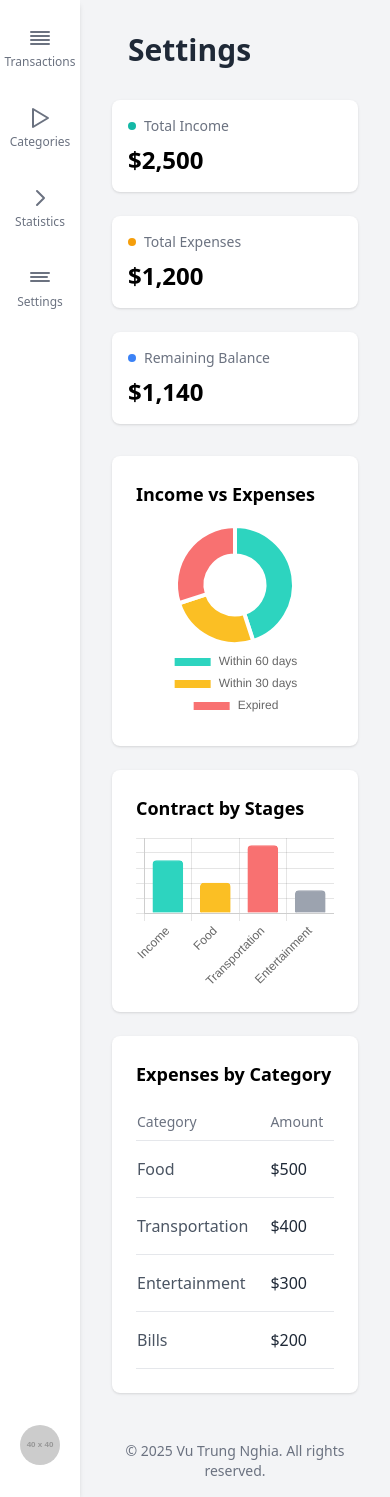
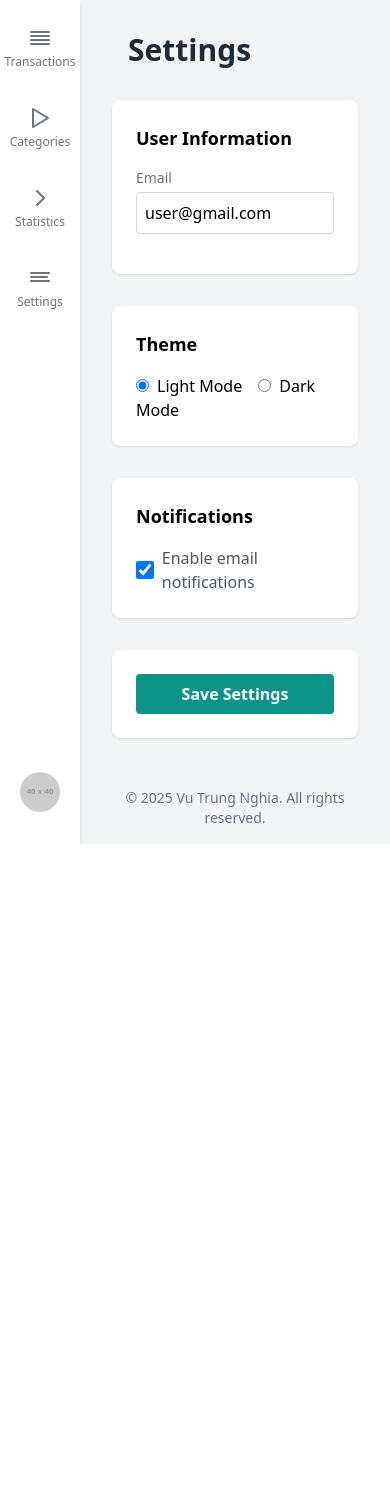
Before and after one commit to anhemlam648/Expense_Management_Frontend, a React (Vite) app: page /Settings in a window 390 px wide. After the commit the page ends 844 px from the top, so only its background shows below. Built offline with nearby package versions, Linux system fonts and the light colour scheme.

Commit message:
Create Sample Statistics data temporary and settings

```diff
--- a/src/components/Home/home.jsx
+++ b/src/components/Home/home.jsx
@@ -2,16 +2,24 @@ import React from 'react';
 import { Bar, Doughnut } from 'react-chartjs-2'; // Import chart
 import { Chart as ChartJS, CategoryScale, LinearScale, BarElement, Title, Tooltip, Legend, ArcElement } from 'chart.js';
 
-ChartJS.register(CategoryScale, LinearScale, BarElement, Title, Tooltip, Legend, ArcElement);
+ChartJS.register(
+  CategoryScale,
+  LinearScale,
+  BarElement,
+  Title,
+  Tooltip,
+  Legend,
+  ArcElement
+);
 
 const contractByStagesData = {
   labels: ['Income', 'Food', 'Transportation', 'Entertainment'],
   datasets: [{
     label: 'Contracts',
     data: [350, 200, 450, 150],
-    backgroundColor: ['#2dd4bf', '#fbbf24', '#f87171', '#9ca3af'],
-    borderColor: ['#2dd4bf', '#fbbf24', '#f87171', '#9ca3af'],
-    borderWidth: 1,
+    backgroundColor: ['#4CAF50', '#FF9800', '#F44336', '#2196F3'],
+      borderColor: ['#4CAF50', '#FF9800', '#F44336', '#2196F3'],
+      borderWidth: 1,
     borderRadius: 4,
     barThickness: 30,
   }],
@@ -21,8 +29,8 @@ const contractExpiringData = {
   labels: ['Within 60 days', 'Within 30 days', 'Expired'],
   datasets: [{
     data: [45, 25, 30],
-    backgroundColor: ['#2dd4bf', '#fbbf24', '#f87171'],
-    hoverBackgroundColor: ['#14b8a6', '#f59e0b', '#ef4444'],
+    backgroundColor: ['#2dd4bf', '#fbbf24', '#F44336'],
+    hoverBackgroundColor: ['#14b8a6', '#f59e0b', '#F44336'],
     borderColor: '#fff',
     borderWidth: 4,
   }],
--- a/src/components/Settings/settings.jsx
+++ b/src/components/Settings/settings.jsx
@@ -1,138 +1,103 @@
-import React from 'react';
-import { Bar, Doughnut } from 'react-chartjs-2'; // Import chart
-import { Chart as ChartJS, CategoryScale, LinearScale, BarElement, Title, Tooltip, Legend, ArcElement } from 'chart.js';
+import React, { useState } from 'react';
 
-ChartJS.register(CategoryScale, LinearScale, BarElement, Title, Tooltip, Legend, ArcElement);
+// Sample settings data (temporary)
+const Settings = () => {
+  const [theme, setTheme] = useState("light");
+  const [notifications, setNotifications] = useState(true);
+  const [email, setEmail] = useState("user@gmail.com");
 
-const contractByStagesData = {
-  labels: ['Income', 'Food', 'Transportation', 'Entertainment'],
-  datasets: [{
-    label: 'Contracts',
-    data: [350, 200, 450, 150],
-    backgroundColor: ['#2dd4bf', '#fbbf24', '#f87171', '#9ca3af'],
-    borderColor: ['#2dd4bf', '#fbbf24', '#f87171', '#9ca3af'],
-    borderWidth: 1,
-    borderRadius: 4,
-    barThickness: 30,
-  }],
-};
+  const handleThemeChange = (e) => {
+    setTheme(e.target.value);
+  };
 
-const contractExpiringData = {
-  labels: ['Within 60 days', 'Within 30 days', 'Expired'],
-  datasets: [{
-    data: [45, 25, 30],
-    backgroundColor: ['#2dd4bf', '#fbbf24', '#f87171'],
-    hoverBackgroundColor: ['#14b8a6', '#f59e0b', '#ef4444'],
-    borderColor: '#fff',
-    borderWidth: 4,
-  }],
-};
+  const handleNotificationsChange = () => {
+    setNotifications(!notifications);
+  };
 
-const Categories = () => {
+  const handleEmailChange = (e) => {
+    setEmail(e.target.value);
+  };
+
+  const handleSave = () => {
+    alert("Settings saved!");
+  };
+
   return (
     <main className="flex-1 p-8">
       <header className="flex justify-between items-center mb-8">
         <h1 className="text-3xl font-bold text-gray-800 ml-4">Settings</h1>
       </header>
 
-      {/* Total */}
-      <section className="grid grid-cols-1 md:grid-cols-3 gap-6 mb-8">
-        <div className="bg-white p-4 rounded-lg shadow">
-          <div className="flex items-center">
-            <div className="w-2 h-2 rounded-full mr-2 bg-teal-500"></div>
-            <h3 className="text-sm font-medium text-gray-500">Total Income</h3>
-          </div>
-          <p className="text-2xl font-bold mt-2">$2,500</p>
-        </div>
-        <div className="bg-white p-4 rounded-lg shadow">
-          <div className="flex items-center">
-            <div className="w-2 h-2 rounded-full mr-2 bg-amber-500"></div>
-            <h3 className="text-sm font-medium text-gray-500">Total Expenses</h3>
-          </div>
-          <p className="text-2xl font-bold mt-2">$1,200</p>
-        </div>
-        <div className="bg-white p-4 rounded-lg shadow">
-          <div className="flex items-center">
-            <div className="w-2 h-2 rounded-full mr-2 bg-blue-500"></div>
-            <h3 className="text-sm font-medium text-gray-500">Remaining Balance</h3>
-          </div>
-          <p className="text-2xl font-bold mt-2">$1,140</p>
+      {/* User Settings Section */}
+      <section className="bg-white p-6 rounded-lg shadow mb-8">
+        <h4 className="font-bold text-lg mb-4">User Information</h4>
+        <div className="mb-4">
+          <label className="block text-sm font-medium text-gray-500">Email</label>
+          <input
+            type="email"
+            value={email}
+            onChange={handleEmailChange}
+            className="mt-1 block w-full p-2 border border-gray-300 rounded"
+          />
         </div>
       </section>
 
-      {/* Chart Income vs Expenses and Contract by Stages */}
-      <section className="grid grid-cols-1 lg:grid-cols-2 gap-6">
-      <div className="lg:col-span-2 space-y-6">
-        <div className="bg-white p-6 rounded-lg shadow">
-          <h4 className="font-bold text-lg mb-4">Income vs Expenses</h4>
-          <div className="w-full max-w-[400px] mx-auto">
-            <Doughnut data={contractExpiringData} options={{ responsive: true, plugins: { legend: { position: 'bottom' } } }} />
-          </div>
+      {/* Theme Settings */}
+      <section className="bg-white p-6 rounded-lg shadow mb-8">
+        <h4 className="font-bold text-lg mb-4">Theme</h4>
+        <div>
+          <label className="mr-4">
+            <input
+              type="radio"
+              name="theme"
+              value="light"
+              checked={theme === "light"}
+              onChange={handleThemeChange}
+              className="mr-2"
+            />
+            Light Mode
+          </label>
+          <label>
+            <input
+              type="radio"
+              name="theme"
+              value="dark"
+              checked={theme === "dark"}
+              onChange={handleThemeChange}
+              className="mr-2"
+            />
+            Dark Mode
+          </label>
         </div>
-      </div>
-
-        <div className="bg-white p-6 rounded-lg shadow">
-          <h4 className="font-bold text-lg mb-4">Contract by Stages</h4>
-          <div className="chart-container" >
-            {/* <Bar data={contractByStagesData} options={{ responsive: true, plugins: { legend: { display: false } } }} /> */}
-              <Bar data={contractByStagesData} options={{
-                responsive: true,
-                maintainAspectRatio: false,
-                plugins: { legend: { display: false } },
-                scales:
-                {x: {
-                    ticks: {
-                      maxRotation: 45,
-                      minRotation: 45,
-                    }
-                  },
-                  y: {
-                    ticks: {
-                      display: false // hide y-axis labels
-                    }
-                  }
-                }
-              }} />
-          </div>
-        </div>
-
-        <div className="bg-white p-6 rounded-lg shadow">
-          <h4 className="font-bold text-lg mb-4">Expenses by Category</h4>
-          {/* Expenses Category Table */}
-          <table className="w-full text-left">
-            <thead>
-              <tr className="text-sm text-gray-500 border-b">
-                <th className="py-2 font-medium">Category</th>
-                <th className="py-2 font-medium">Amount</th>
-              </tr>
-            </thead>
-            <tbody>
-              <tr className="border-b">
-                <td className="py-4 text-gray-600">Food</td>
-                <td className="py-4 text-gray-800">$500</td>
-              </tr>
-              <tr className="border-b">
-                <td className="py-4 text-gray-600">Transportation</td>
-                <td className="py-4 text-gray-800">$400</td>
-              </tr>
-              <tr className="border-b">
-                <td className="py-4 text-gray-600">Entertainment</td>
-                <td className="py-4 text-gray-800">$300</td>
-              </tr>
-              <tr className="border-b">
-                <td className="py-4 text-gray-600">Bills</td>
-                <td className="py-4 text-gray-800">$200</td>
-              </tr>
-              {/* You can add more categories as needed */}
-            </tbody>
-          </table>
-      </div>
       </section>
 
+      {/* Notification Settings */}
+      <section className="bg-white p-6 rounded-lg shadow mb-8">
+        <h4 className="font-bold text-lg mb-4">Notifications</h4>
+        <div>
+          <label className="inline-flex items-center">
+            <input
+              type="checkbox"
+              checked={notifications}
+              onChange={handleNotificationsChange}
+              className="form-checkbox h-5 w-5 text-teal-600"
+            />
+            <span className="ml-2 text-gray-600">Enable email notifications</span>
+          </label>
+        </div>
+      </section>
 
-
+      {/* Save Button */}
+      <div className="bg-white p-6 rounded-lg shadow">
+        <button
+          onClick={handleSave}
+          className="w-full py-2 px-4 bg-teal-600 text-white font-bold rounded hover:bg-teal-700"
+        >
+          Save Settings
+        </button>
+      </div>
     </main>
   );
 };
 
-export default Categories;
+export default Settings;
--- a/src/components/Statistics/statistics.jsx
+++ b/src/components/Statistics/statistics.jsx
@@ -1,38 +1,51 @@
 import React from 'react';
-import { Bar, Doughnut } from 'react-chartjs-2'; // Import chart
-import { Chart as ChartJS, CategoryScale, LinearScale, BarElement, Title, Tooltip, Legend, ArcElement } from 'chart.js';
+import { Bar, Doughnut, Line } from 'react-chartjs-2'; // Importing chart components
+import { Chart as ChartJS, CategoryScale, LinearScale, BarElement, Title, Tooltip, Legend, ArcElement, PointElement, LineElement } from 'chart.js';
 
-ChartJS.register(CategoryScale, LinearScale, BarElement, Title, Tooltip, Legend, ArcElement);
+// Register chart components
+ChartJS.register(
+  CategoryScale,
+  LinearScale,
+  BarElement,
+  Title,
+  Tooltip,
+  Legend,
+  ArcElement,
+  PointElement,
+  LineElement
+);
 
-const contractByStagesData = {
-  labels: ['Income', 'Food', 'Transportation', 'Entertainment'],
+// Sample statistics data (temporary)
+const monthlySpendingData = {
+  labels: ['January', 'February', 'March', 'April', 'May'],
   datasets: [{
-    label: 'Contracts',
-    data: [350, 200, 450, 150],
-    backgroundColor: ['#2dd4bf', '#fbbf24', '#f87171', '#9ca3af'],
-    borderColor: ['#2dd4bf', '#fbbf24', '#f87171', '#9ca3af'],
+    label: 'Spending per Month',
+    data: [400, 500, 300, 600, 700],
+    backgroundColor: '#3f51b5',
+    borderColor: '#3f51b5',
     borderWidth: 1,
-    borderRadius: 4,
-    barThickness: 30,
+    fill: false,
   }],
 };
 
-const contractExpiringData = {
-  labels: ['Within 60 days', 'Within 30 days', 'Expired'],
+const yearlyExpenseData = {
+  labels: ['Q1', 'Q2', 'Q3', 'Q4'],
   datasets: [{
-    data: [45, 25, 30],
-    backgroundColor: ['#2dd4bf', '#fbbf24', '#f87171'],
-    hoverBackgroundColor: ['#14b8a6', '#f59e0b', '#ef4444'],
-    borderColor: '#fff',
-    borderWidth: 4,
+    label: 'Yearly Expense',
+    data: [1200, 1500, 1800, 1000],
+    backgroundColor: '#FF5722',
+    borderColor: '#FF5722',
+    borderWidth: 1,
+    fill: false,
   }],
 };
 
-const Categories = () => {
+
+const Statistics = () => {
   return (
     <main className="flex-1 p-8">
       <header className="flex justify-between items-center mb-8">
-        <h1 className="text-3xl font-bold text-gray-800 ml-4">Statistics</h1>
+        <h1 className="text-3xl font-bold text-gray-800 ml-4">Statistics Management</h1>
       </header>
 
       {/* Total */}
@@ -62,77 +75,38 @@ const Categories = () => {
 
       {/* Chart Income vs Expenses and Contract by Stages */}
       <section className="grid grid-cols-1 lg:grid-cols-2 gap-6">
-      <div className="lg:col-span-2 space-y-6">
-        <div className="bg-white p-6 rounded-lg shadow">
-          <h4 className="font-bold text-lg mb-4">Income vs Expenses</h4>
-          <div className="w-full max-w-[400px] mx-auto">
-            <Doughnut data={contractExpiringData} options={{ responsive: true, plugins: { legend: { position: 'bottom' } } }} />
-          </div>
-        </div>
-      </div>
-
-        <div className="bg-white p-6 rounded-lg shadow">
-          <h4 className="font-bold text-lg mb-4">Contract by Stages</h4>
-          <div className="chart-container" >
-            {/* <Bar data={contractByStagesData} options={{ responsive: true, plugins: { legend: { display: false } } }} /> */}
-              <Bar data={contractByStagesData} options={{
+          <div className="bg-white p-4 rounded-lg shadow">
+            <h4 className="font-bold text-lg mb-4">Monthly Spending Analysis</h4>
+            <div className="w-full max-w-[400px] mx-auto">
+              <Line data={monthlySpendingData} options={{
                 responsive: true,
                 maintainAspectRatio: false,
-                plugins: { legend: { display: false } },
-                scales:
-                {x: {
-                    ticks: {
-                      maxRotation: 45,
-                      minRotation: 45,
-                    }
-                  },
-                  y: {
-                    ticks: {
-                      display: false // hide y-axis labels
-                    }
-                  }
+                plugins: {
+                  legend: { display: false },
+                  title: { display: true, text: 'Spending per Month' }
                 }
               }} />
+            </div>
           </div>
-        </div>
 
-        <div className="bg-white p-6 rounded-lg shadow">
-          <h4 className="font-bold text-lg mb-4">Expenses by Category</h4>
-          {/* Expenses Category Table */}
-          <table className="w-full text-left">
-            <thead>
-              <tr className="text-sm text-gray-500 border-b">
-                <th className="py-2 font-medium">Category</th>
-                <th className="py-2 font-medium">Amount</th>
-              </tr>
-            </thead>
-            <tbody>
-              <tr className="border-b">
-                <td className="py-4 text-gray-600">Food</td>
-                <td className="py-4 text-gray-800">$500</td>
-              </tr>
-              <tr className="border-b">
-                <td className="py-4 text-gray-600">Transportation</td>
-                <td className="py-4 text-gray-800">$400</td>
-              </tr>
-              <tr className="border-b">
-                <td className="py-4 text-gray-600">Entertainment</td>
-                <td className="py-4 text-gray-800">$300</td>
-              </tr>
-              <tr className="border-b">
-                <td className="py-4 text-gray-600">Bills</td>
-                <td className="py-4 text-gray-800">$200</td>
-              </tr>
-              {/* You can add more categories as needed */}
-            </tbody>
-          </table>
-      </div>
+          <div className="bg-white p-4 rounded-lg shadow">
+              <h4 className="font-bold text-lg mb-4">Yearly Expense Analysis</h4>
+              <div className="w-full max-w-[400px] mx-auto">
+                <Bar data={yearlyExpenseData} options={{
+                  responsive: true,
+                  maintainAspectRatio: false,
+                  plugins: {
+                    legend: { display: false },
+                    title: { display: true, text: 'Yearly Expense Overview' }
+                  }
+                }} />
+              </div>
+          </div>
+
       </section>
-
-
-
     </main>
   );
 };
 
-export default Categories;
+
+export default Statistics;
```
